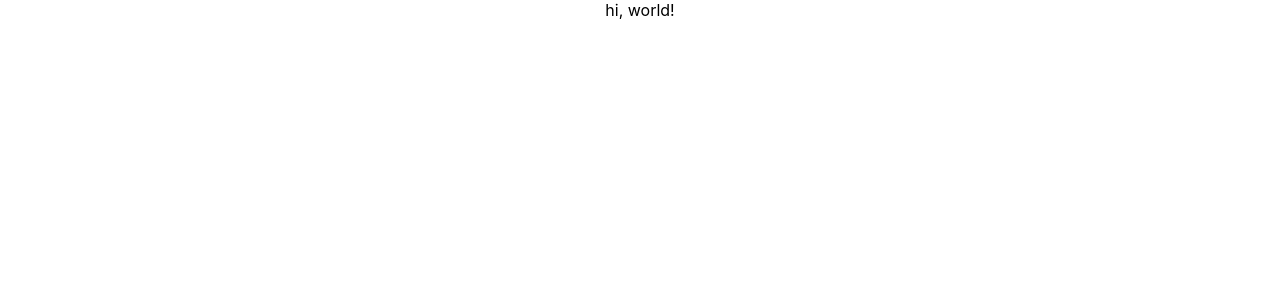
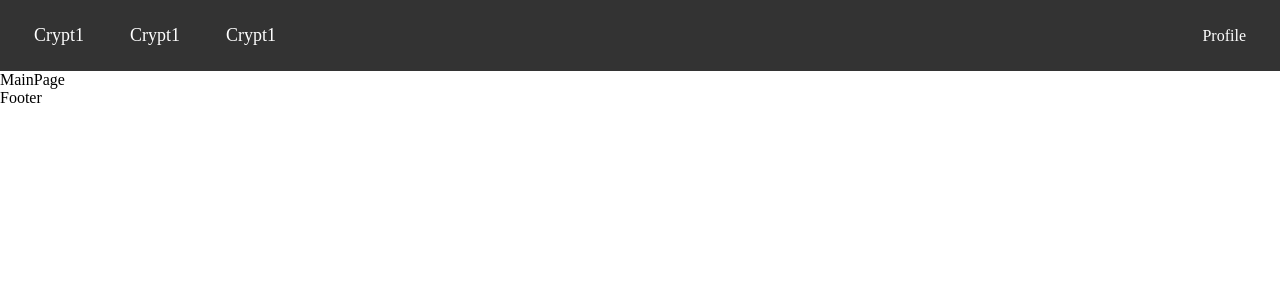
Before and after one commit to MonkeyKingBar-bit/cryptocurrency, a React (Create React App) app: page / in a window 1280 px wide. Shown: the top 300 px of the page. Built offline with nearby package versions, Linux system fonts and the light colour scheme.

Commit message:
Feature/US-1-create-UI. Add header

```diff
--- a/public/index.html
+++ b/public/index.html
@@ -2,12 +2,8 @@
 <html lang="en">
 <head>
   <meta charset="utf-8" />
-  <meta name="viewport" content="width=device-width, initial-scale=1" />
-  <meta name="theme-color" content="#000000" />
-  <meta
-          name="description"
-          content="Web site created using create-react-app"
-  />
+  <meta http-equiv="X-UA-Compatible" content="IE=edge" />
+  <meta name="viewport" content="width=device-width, initial-scale=1.0" />
   <link rel="manifest" href="%PUBLIC_URL%/manifest.json" />
   <link rel="stylesheet" href="https://fonts.googleapis.com/css?family=Roboto:300,400,500,700&display=swap" />
   <title>CryptoCurrency</title>
--- a/src/App.css
+++ /dev/null
@@ -1,38 +0,0 @@
-.App {
-  text-align: center;
-}
-
-.App-logo {
-  height: 40vmin;
-  pointer-events: none;
-}
-
-@media (prefers-reduced-motion: no-preference) {
-  .App-logo {
-    animation: App-logo-spin infinite 20s linear;
-  }
-}
-
-.App-header {
-  background-color: #282c34;
-  min-height: 100vh;
-  display: flex;
-  flex-direction: column;
-  align-items: center;
-  justify-content: center;
-  font-size: calc(10px + 2vmin);
-  color: white;
-}
-
-.App-link {
-  color: #61dafb;
-}
-
-@keyframes App-logo-spin {
-  from {
-    transform: rotate(0deg);
-  }
-  to {
-    transform: rotate(360deg);
-  }
-}
--- a/src/App.tsx
+++ b/src/App.tsx
@@ -1,12 +1,15 @@
 import React from 'react';
-import './App.css';
+import './stylesheets/App.scss';
+import Header from './components/Header/Header';
+import MainPage from './components/pages/MainPage/MainPage';
+import Footer from './components/Footer/Footer';
 
-function App() {
-  return (
-    <div className="App">
-      hi, world!
-    </div>
-  );
-}
+const App = () => (
+  <div>
+    <Header />
+    <MainPage />
+    <Footer />
+  </div>
+);
 
 export default App;
--- /dev/null
+++ b/src/components/Footer/Footer.tsx
@@ -0,0 +1,7 @@
+const Footer = () => (
+  <div>
+    <p>Footer</p>
+  </div>
+);
+
+export default Footer;
--- /dev/null
+++ b/src/components/Header/Header.tsx
@@ -0,0 +1,16 @@
+const Header = () => (
+  <div className="header">
+    <ul className="header-items">
+      <input type="checkbox" id="checkbox_toggle" />
+      <label htmlFor="checkbox_toggle" className="header-items__hamburger">&#9776;</label>
+      <div className="header-items__menu">
+        <li>Crypt1</li>
+        <li>Crypt1</li>
+        <li>Crypt1</li>
+      </div>
+    </ul>
+    <div className="header_profile">Profile</div>
+  </div>
+);
+
+export default Header;
--- /dev/null
+++ b/src/components/Header/_header.module.scss
@@ -0,0 +1,72 @@
+@import "src/stylesheets/abstracts/colors";
+
+.header {
+  display: flex;
+  align-items: center;
+  justify-content: space-between;
+  padding: 1.25rem;
+  color: $light;
+  background-color: $darkGrey;
+  & .header-items li {
+    color: $light;
+  }
+  & .header_profile {
+    padding: 5px 14px;
+    border-radius: 5px;
+    transition: 0.3s ease;
+    &:hover {
+      cursor: pointer;
+    };
+  }
+}
+
+.header-items__menu {
+  display: flex;
+  gap: 1em;
+  font-size: 18px;
+  & li {
+    padding: 5px 14px;
+  }
+  &:hover {
+    cursor: default;
+  }
+}
+
+input[type=checkbox]{
+  display: none;
+}
+
+.header-items__hamburger {
+  display: none;
+  font-size: 24px;
+  user-select: none;
+}
+
+/* APPLYING MEDIA QUERIES */
+@media (max-width: 768px) {
+  .header-items__menu {
+    display: none;
+    position: absolute;
+    background-color: teal;
+    right: 0;
+    left: 0;
+    text-align: center;
+    padding: 16px 0;
+    & li:hover {
+      display: inline-block;
+      background-color: #4c9e9e;
+      transition: 0.3s ease;
+    }
+    & li + li {
+      margin-top: 12px;
+    }
+  }
+
+  input[type=checkbox]:checked ~ .header-items__menu{
+    display: block;
+  }
+
+  .header-items__hamburger {
+    display: block;
+  }
+}
--- /dev/null
+++ b/src/components/pages/MainPage/MainPage.tsx
@@ -0,0 +1,7 @@
+const MainPage = () => (
+  <div>
+    <p>MainPage</p>
+  </div>
+);
+
+export default MainPage;
--- a/src/index.tsx
+++ b/src/index.tsx
@@ -1,6 +1,6 @@
 import React from 'react';
 import ReactDOM from 'react-dom/client';
-import './index.css';
+import './stylesheets/index.scss';
 import App from './App';
 
 const root = ReactDOM.createRoot(
--- /dev/null
+++ b/src/stylesheets/App.scss
@@ -0,0 +1,16 @@
+@import "../components/Header/header.module";
+
+* {
+  margin: 0;
+  padding: 0;
+  box-sizing: border-box;
+}
+body {
+  font-family: cursive;
+}
+a {
+  text-decoration: none;
+}
+li {
+  list-style: none;
+}
--- /dev/null
+++ b/src/stylesheets/abstracts/_colors.scss
@@ -0,0 +1,2 @@
+$darkGrey: #333;
+$light: #fff;
```
Also changed, not shown: src/stylesheets/index.scss (renamed from src/index.css).
